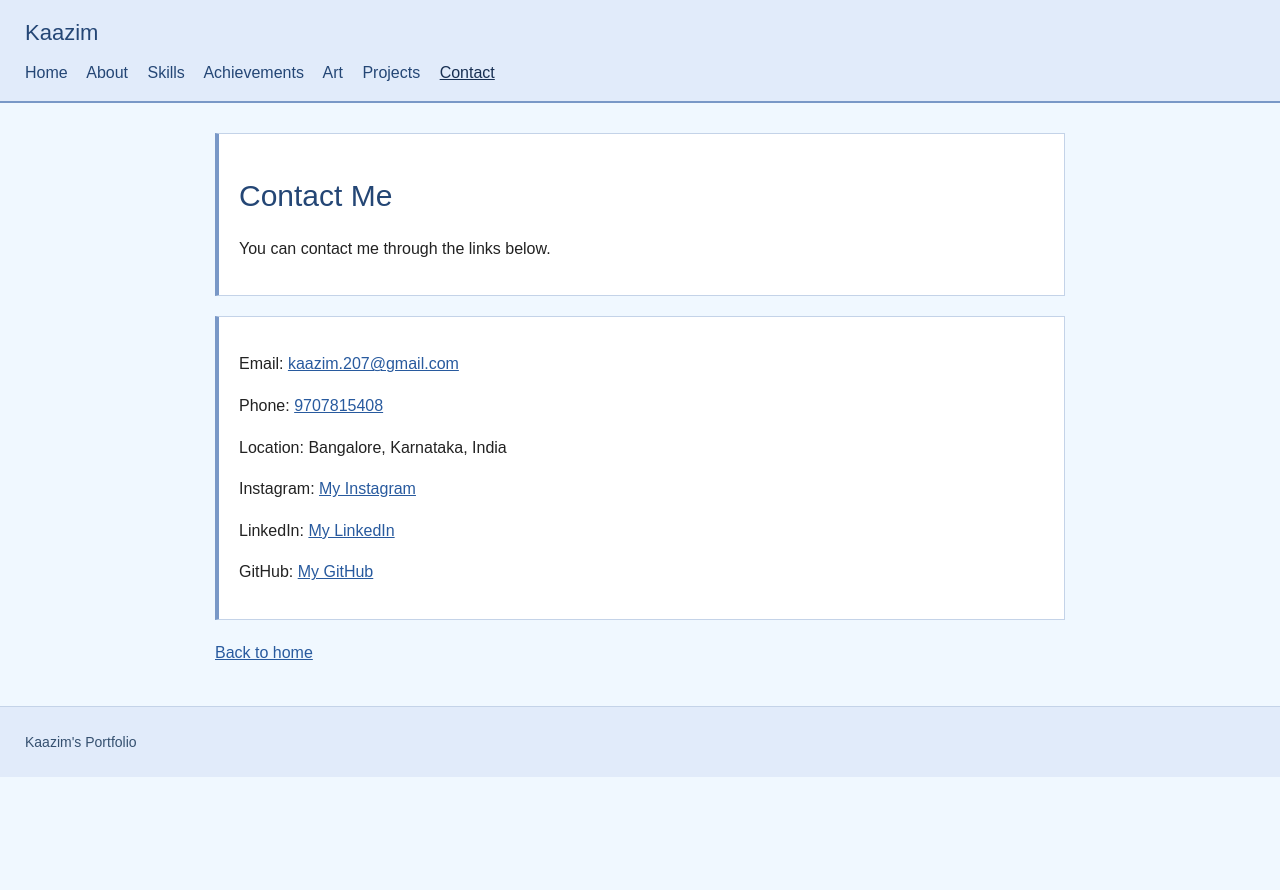
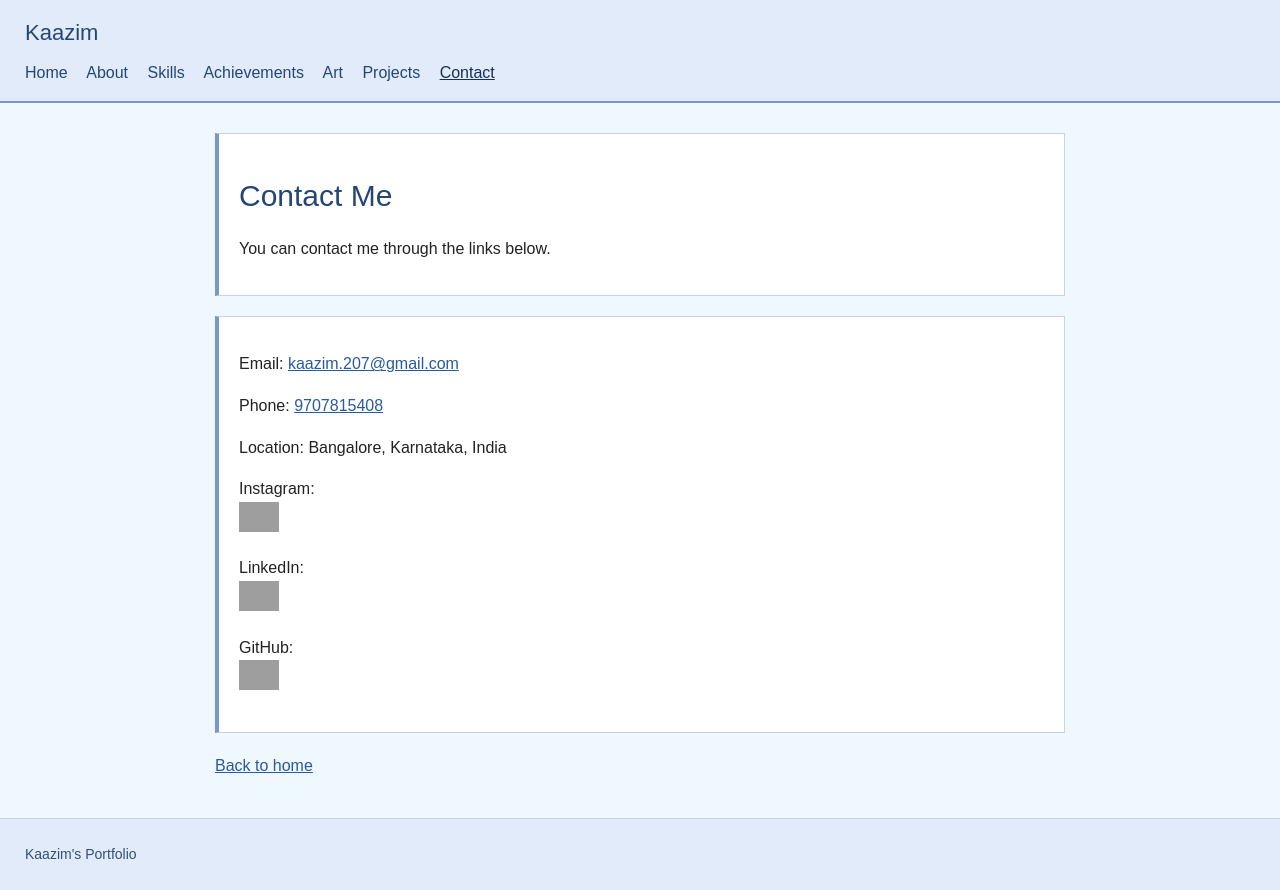
Before and after one commit to Vishudh-cell/My-Portfolio, a plain HTML site: page contact.html in a window 1280 px wide. Before the commit the page ends 800 px from the top, so only its background shows below. Drawn offline with Linux system fonts and the light colour scheme; grey boxes are pictures that could not be loaded.

Commit message:
Update contact information with social media links

```diff
--- a/contact.html
+++ b/contact.html
@@ -30,9 +30,12 @@
             <p>Email: <a href="mailto:kaazim.207@gmail.com">kaazim.207@gmail.com</a></p>
             <p>Phone: <a href="tel:9707815408">9707815408</a></p>
             <p>Location: Bangalore, Karnataka, India</p>
-            <p>Instagram: <a href="https://instagram.com/_kaaazimmmm_?srtk=MW1xZzU1MW9ybW4zeA%3D%3D" target="_blank" rel="noopener noreferrer">My Instagram</a></p>
-            <p>LinkedIn: <a href="https://www.linkedin.com/in/abtahee-kaazim-53943342b" target="_blank" rel="noopener noreferrer">My LinkedIn</a></p>
-            <p>GitHub: <a href="https://github.com/kaazim207-sudo" target="_blank" rel="noopener noreferrer">My GitHub</a></p>
+            <p>Instagram:
+            <br><a href="https://instagram.com/_kaaazimmmm_?srtk=MW1xZzU1MW9ybW4zeA%3D%3D"><img src="https://imgs.search.brave.com/5fooH4znR20iOTMOb14h__xmsGWXm7-VN5uN6ZE0acw/rs:fit:860:0:0:0/g:ce/aHR0cHM6Ly91cGxv/YWQud2lraW1lZGlh/Lm9yZy93aWtpcGVk/aWEvY29tbW9ucy9h/L2E1L0luc3RhZ3Jh/bV9pY29uLnBuZw" height="30px"></a></p>
+            <p>LinkedIn:
+            <br><a href="https://www.linkedin.com/in/abtahee-kaazim-53943342b"><img src="https://imgs.search.brave.com/MspQtFIstYWh9I8XCeYe5l4nU74LF8jy4FSQ1wvWJAU/rs:fit:860:0:0:0/g:ce/aHR0cHM6Ly9jZG4t/aWNvbnMtcG5nLmZs/YXRpY29uLmNvbS81/MTIvMTc0LzE3NDg1/Ny5wbmc" height="30px"></a></p>
+            <p>GitHub:
+            <br> <a href="https://github.com/kaazim207-sudo"><img src="https://imgs.search.brave.com/3M9O80JgJ489UUo5v8-iQ50f2pxH2dbVNy9WMjIv6oc/rs:fit:860:0:0:0/g:ce/aHR0cHM6Ly9jZG4u/aWNvbnNjb3V0LmNv/bS9pY29uL2ZyZWUv/cG5nLTI1Ni9mcmVl/LWdpdGh1Yi1sb2dv/LWljb24tc3ZnLWRv/d25sb2FkLXBuZy04/NjMwMzk1LnBuZz9m/PXdlYnAmdz0xMjg" height="30px"></a></p>
         </div>
 
         <p><a href="index.html">Back to home</a></p>
```
